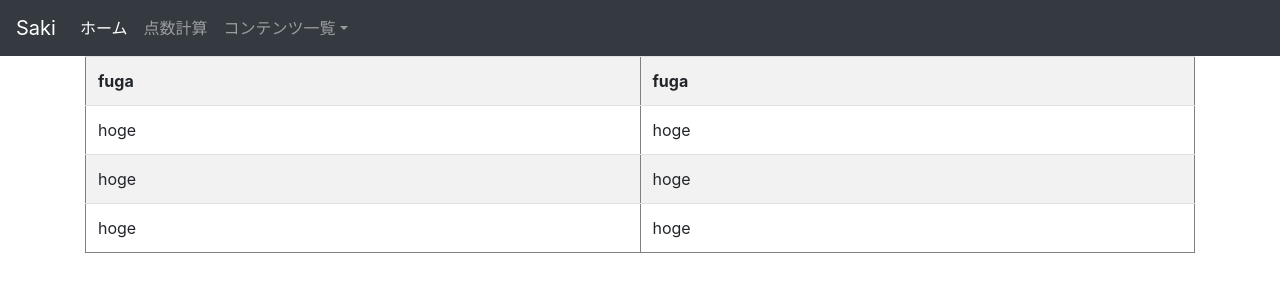
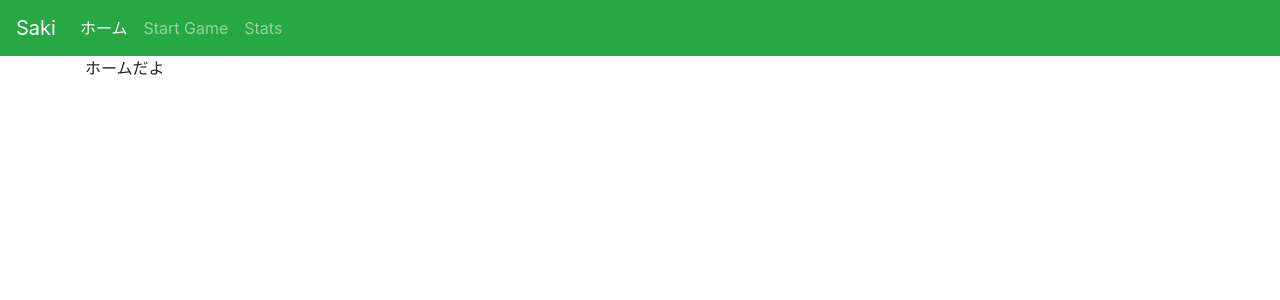
Before and after one commit to TerauchiTonnnura/Mahjong_score, a Django app: page /saki/ in a window 1280 px wide. Shown: the top 300 px of the page. Run offline with Django 3.2, Linux system fonts and the light colour scheme; some libraries are stand-ins or nearby versions.

Commit message:
デザイン周りすこし修正

```diff
--- /dev/null
+++ b/mahjong_score/saki/templates/saki/home.html
@@ -0,0 +1,17 @@
+{% extends "base.html" %}
+
+{% block current %}
+<li class="nav-item">
+    <a class="nav-link active" href="{% url 'saki:home' %}">ホーム<span class="sr-only">(current)</span></a>
+</li>
+<li class="nav-item">
+    <a class="nav-link" href="{% url 'saki:start_game' %}">Start Game</a>
+</li>
+<li class="nav-item">
+    <a class="nav-link" href="{% url 'saki:search_stats' %}">Stats</a>
+</li>
+{% endblock %}
+
+{% block contents %}
+ホームだよ
+{% endblock %}
--- a/mahjong_score/saki/templates/saki/index.html
+++ /dev/null
@@ -1,22 +0,0 @@
-{% extends "base.html" %}
-
-{% block contents %}
-  <table border="1" class="table table-striped" style="padding:60px 0 0 0">
-    <tr>
-        <th>fuga</th>
-        <th>fuga</th>
-    </tr>
-    <tr>
-        <td>hoge</td>
-        <td>hoge</td>
-    </tr>
-    <tr>
-        <td>hoge</td>
-        <td>hoge</td>
-    </tr>
-    <tr>
-        <td>hoge</td>
-        <td>hoge</td>
-    </tr>
-  </table>
-{% endblock contents %}
--- a/mahjong_score/saki/urls.py
+++ b/mahjong_score/saki/urls.py
@@ -3,7 +3,7 @@ from . import views
 
 app_name = 'saki'
 urlpatterns = [
-    path('', views.index, name='index'),
+    path('', views.home, name='home'),
     path('enter_kyoku/<int:game_id>', views.enter_kyoku, name='enter_kyoku'),
     path('start_game', views.start_game, name='start_game'),
     path('show_stats', views.show_stats, name='show_stats'),
--- a/mahjong_score/saki/views.py
+++ b/mahjong_score/saki/views.py
@@ -8,8 +8,8 @@ from .mahjong_function import calc_stats
 from .forms import RonForm, TsumoForm, RyukyokuForm, SearchStatsForm
 
 
-def index(request):
-    return render(request, 'saki/index.html')
+def home(request):
+    return render(request, 'saki/home.html')
 
 
 def start_game(request):
--- a/mahjong_score/templates/base.html
+++ b/mahjong_score/templates/base.html
@@ -1,4 +1,5 @@
 {% load staticfiles %}
+
 <!doctype html>
 <html lang="en">
   <head>
@@ -20,31 +21,33 @@
 
   <body>
 <!--navbarを上部に固定したい場合は fixed-top を指定する-->
-    <nav class="navbar navbar-expand-md navbar-dark bg-dark">
-      <a class="navbar-brand" href="">Saki</a>
+    <nav class="navbar navbar-expand-md navbar-dark bg-success">
+      <a class="navbar-brand" href="{% url 'saki:home' %}">Saki</a>
       <button class="navbar-toggler" type="button" data-toggle="collapse" data-target="#navbarsExampleDefault" aria-controls="navbarsExampleDefault" aria-expanded="false" aria-label="Toggle navigation">
         <span class="navbar-toggler-icon"></span>
       </button>
 
       <div class="collapse navbar-collapse" id="navbarsExampleDefault">
         <ul class="navbar-nav mr-auto">
+          {% block current %}
           <li class="nav-item active">
-            <a class="nav-link" href="">ホーム<span class="sr-only">(current)</span></a>
+          <li class="nav-item active">
+            <a class="nav-link" href="{% url 'saki:home' %}">ホーム<span class="sr-only">(current)</span></a>
           </li>
           <li class="nav-item">
-            <a class="nav-link" href="">点数計算</a>
+            <a class="nav-link" href="{% url 'saki:start_game' %}">Start Game</a>
           </li>
-<!--          <li class="nav-item">-->
-<!--            <a class="nav-link disabled" href="#">Disabled</a>-->
+          <li class="nav-item">
+            <a class="nav-link" href="{% url 'saki:search_stats' %}">Stats</a>
+          </li>
+          {% endblock %}
+<!--          <li class="nav-item dropdown">-->
+<!--            <a class="nav-link dropdown-toggle" href="http://example.com" id="dropdown01" data-toggle="dropdown" aria-haspopup="true" aria-expanded="false">コンテンツ一覧</a>-->
+<!--            <div class="dropdown-menu" aria-labelledby="dropdown01">-->
+<!--              <a class="dropdown-item" href="">メンバ</a>-->
+<!--              <a class="dropdown-item" href="">過去の戦歴</a>-->
+<!--            </div>-->
 <!--          </li>-->
-          <li class="nav-item dropdown">
-            <a class="nav-link dropdown-toggle" href="http://example.com" id="dropdown01" data-toggle="dropdown" aria-haspopup="true" aria-expanded="false">コンテンツ一覧</a>
-            <div class="dropdown-menu" aria-labelledby="dropdown01">
-              <a class="dropdown-item" href="">メンバ</a>
-              <a class="dropdown-item" href="">過去の戦歴</a>
-<!--              <a class="dropdown-item" href="#">ほげ</a>-->
-            </div>
-          </li>
         </ul>
       </div>
     </nav>
```
Also changed, not shown: mahjong_score/saki/templates/saki/enter_kyoku.html (+13 -0 lines), mahjong_score/saki/templates/saki/search_stats.html (+11 -0 lines), mahjong_score/saki/templates/saki/start_game.html (+12 -0 lines).
